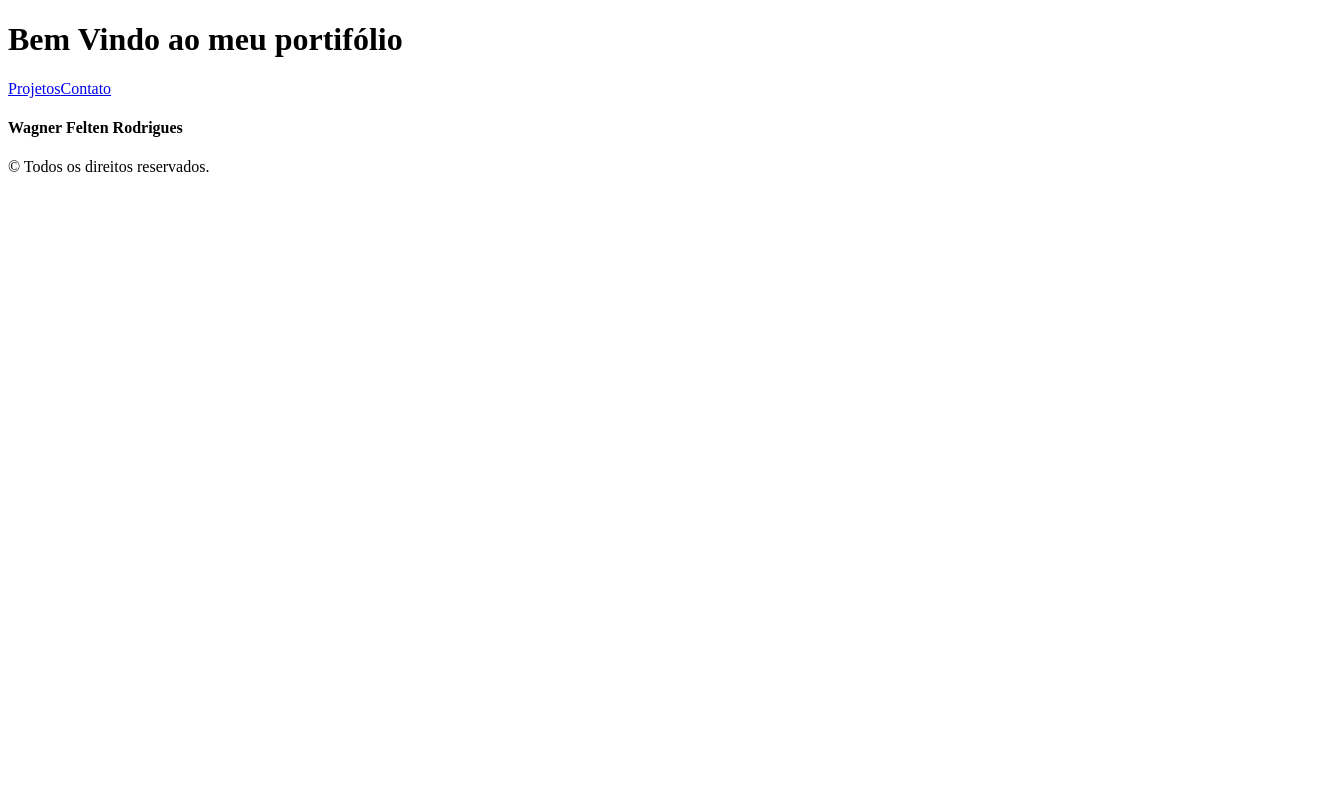
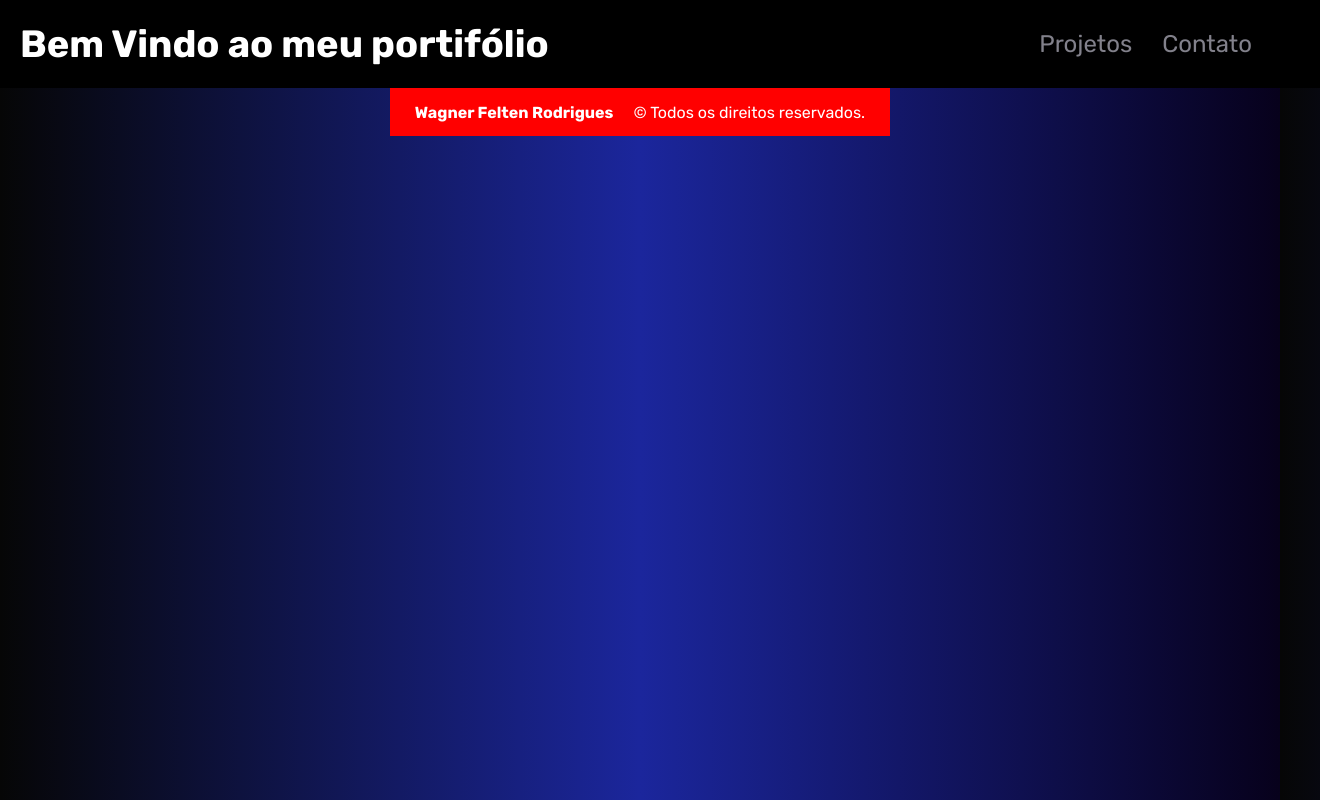
Before and after one commit to wagnerfelten/Portifolio, a React (Vite) app: page / in a window 1280 px wide. Shown: the whole page, 1320 px wide, since content can reach past the window. Built offline with nearby package versions, Linux system fonts and the light colour scheme.

Commit message:
feito os estilos das paginas footer e Header junto da navegacao

```diff
--- a/index.html
+++ b/index.html
@@ -4,6 +4,13 @@
     <meta charset="UTF-8" />
     <meta name="viewport" content="width=device-width, initial-scale=1.0" />
     <title>Portifólio Wagner Rodrigues</title>
+
+    <link rel="preconnect" href="https://fonts.googleapis.com" />
+    <link rel="preconnect" href="https://fonts.gstatic.com" crossorigin />
+    <link
+      href="https://fonts.googleapis.com/css2?family=Rubik:wght@400;700&display=swap"
+      rel="stylesheet"
+    />
   </head>
   <body>
     <div id="root"></div>
--- a/src/App.tsx
+++ b/src/App.tsx
@@ -1,5 +1,6 @@
-import Footer from './components/Footer/Footer'
-import NavBar from './components/NavBar/NavBar'
+import Footer from './components/Footer/Footer';
+import NavBar from './components/NavBar/NavBar';
+import './index.css'
 
 function App() {
 
--- a/src/components/Footer/Footer.tsx
+++ b/src/components/Footer/Footer.tsx
@@ -1,13 +1,15 @@
+import '../Footer/style.css'
+
 function Footer() {
 
     return (
-      <>
+      <div className="footer-container">
       <h4>
         Wagner Felten Rodrigues
       </h4>
 
       <p>&copy; Todos os direitos reservados.</p>
-      </>
+      </div>
     )
   }
 
--- /dev/null
+++ b/src/components/Footer/style.css
@@ -0,0 +1,17 @@
+.footer-container{
+    width: 500px;
+    height: 48px;
+
+    background-color: red;
+
+    display: flex;
+    align-items: center;
+    justify-content: center;
+    gap: 20px;
+
+    margin: 0 auto;
+
+    color: #fff;
+    font-family: "Rubik";
+    font-size: 16px;
+}
--- a/src/components/NavBar/NavBar.tsx
+++ b/src/components/NavBar/NavBar.tsx
@@ -1,11 +1,14 @@
+import "../NavBar/style.css"
+
+
 function Nav() {
   return (
-    <header>
+    <header className="header-container">
       <div>
         <h1>Bem Vindo ao meu portifólio</h1>
       </div>
 
-      <nav>
+      <nav className="nav-container">
         <a href="/Projector">Projetos</a>
         <a href="/contact">Contato</a>
       </nav>
--- /dev/null
+++ b/src/components/NavBar/style.css
@@ -0,0 +1,41 @@
+.header-container{
+    width: 100%;
+    height: 48px;
+    background-color: black;
+
+
+    display: flex;
+    align-items: center;
+    justify-content: space-between;
+
+    padding: 20px;
+
+}
+
+.header-container h1{
+    font-family: "Rubik";
+    font-width: 700;
+    font-size: 38px;
+    color: white;
+}
+
+.nav-container{
+    margin-right: 48px;
+    display:flex;
+    gap: 30px;
+}
+
+.nav-container a {
+    color: #82818b;
+    text-decoration: none;
+
+    font-family: "Rubik";
+    font-size: 24px;
+
+}
+
+.nav-container a:hover{
+    color: white;
+
+
+}
--- /dev/null
+++ b/src/index.css
@@ -0,0 +1,10 @@
+*{
+    padding: 0;
+    margin: 0;
+    box-sizing: border-dox;
+}
+
+body{
+    background: rgb(6,6,6);
+background: linear-gradient(90deg, rgba(6,6,6,1) 0%, rgba(27,38,156,1) 50%, rgba(7,1,28,1) 100%);
+}
```
